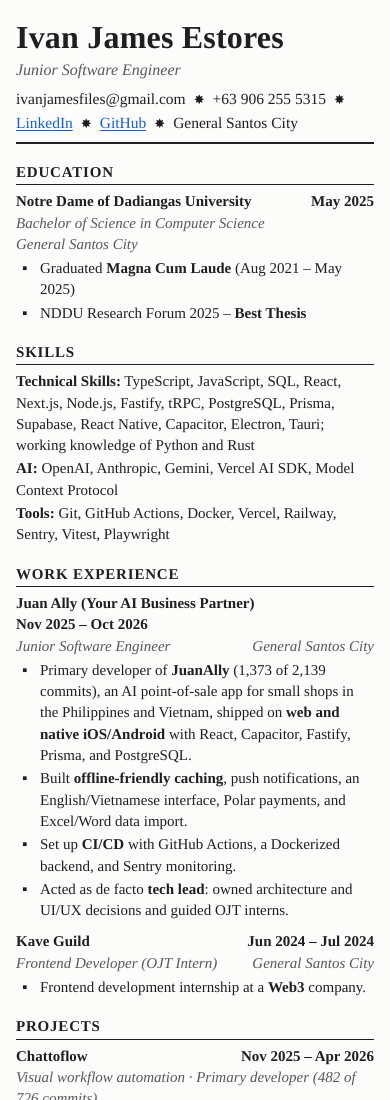
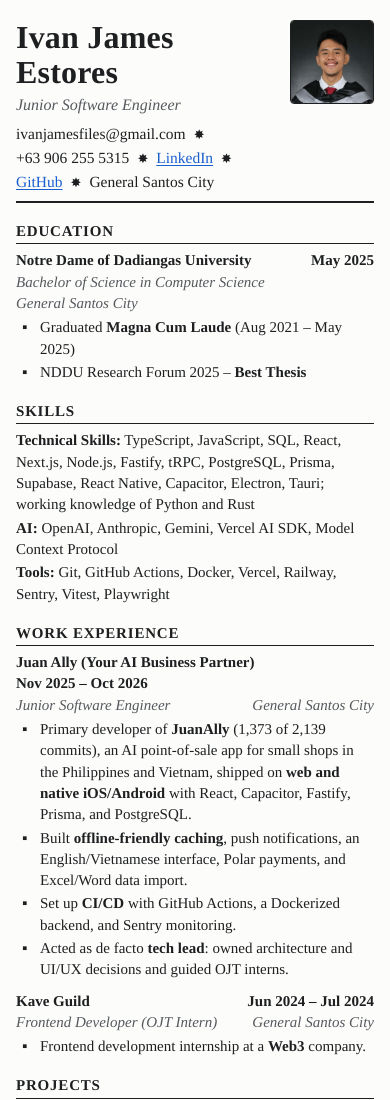
Before and after one commit to Vanjems/resume, a plain HTML site: page index.html in a window 390 px wide. Shown: the top 1100 px of the page. Drawn offline with Linux system fonts and the light colour scheme.

Commit message:
Add ID photo to resume header
Co-Authored-By: Claude Sonnet 5.5 <noreply@anthropic.com>

```diff
--- a/index.html
+++ b/index.html
@@ -26,7 +26,9 @@
   }
   main { max-width: 760px; margin: 0 auto; }
 
-  header { padding-bottom: 8px; border-bottom: 2px solid var(--rule); }
+  header { padding-bottom: 8px; border-bottom: 2px solid var(--rule); display: flex; justify-content: space-between; align-items: flex-start; gap: 20px; }
+  .header-text { min-width: 0; flex: 1; }
+  .photo { flex: none; width: 118px; height: 118px; object-fit: cover; object-position: center 20%; border-radius: 4px; border: 1.5px solid var(--rule); }
   h1 {
     margin: 0 0 4px;
     font-size: 40px;
@@ -74,6 +76,8 @@
   @media (max-width: 520px) {
     body { font-size: 15px; padding-block: 20px 32px; }
     h1 { font-size: 32px; }
+    header { gap: 12px; }
+    .photo { width: 84px; height: 84px; }
     .place { text-align: left; }
     .date { white-space: normal; }
   }
@@ -81,6 +85,7 @@
 
 <main>
   <header>
+    <div class="header-text">
     <h1>Ivan James Estores</h1>
     <p class="tagline">Junior Software Engineer</p>
     <p class="contact">
@@ -90,6 +95,8 @@
       <a href="https://github.com/Vanjems">GitHub</a><span class="sep" aria-hidden="true">&#10040;</span>
       <span>General Santos City</span>
     </p>
+    </div>
+    <img class="photo" src="Pict-ID.jpeg" alt="Portrait of Ivan James Estores" width="118" height="118">
   </header>
 
   <section>
```
Also changed, not shown: Pict-ID.jpeg (added).
